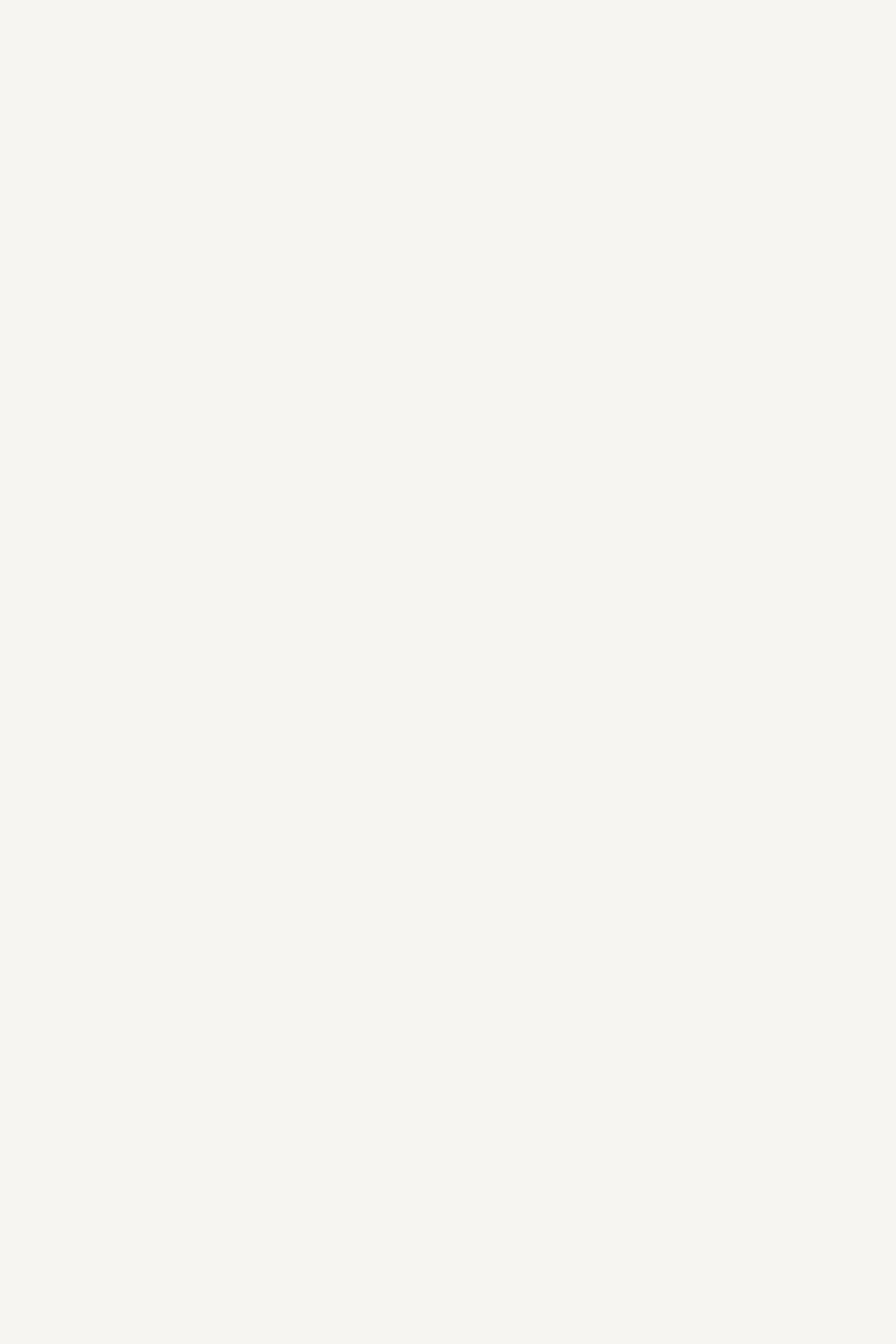
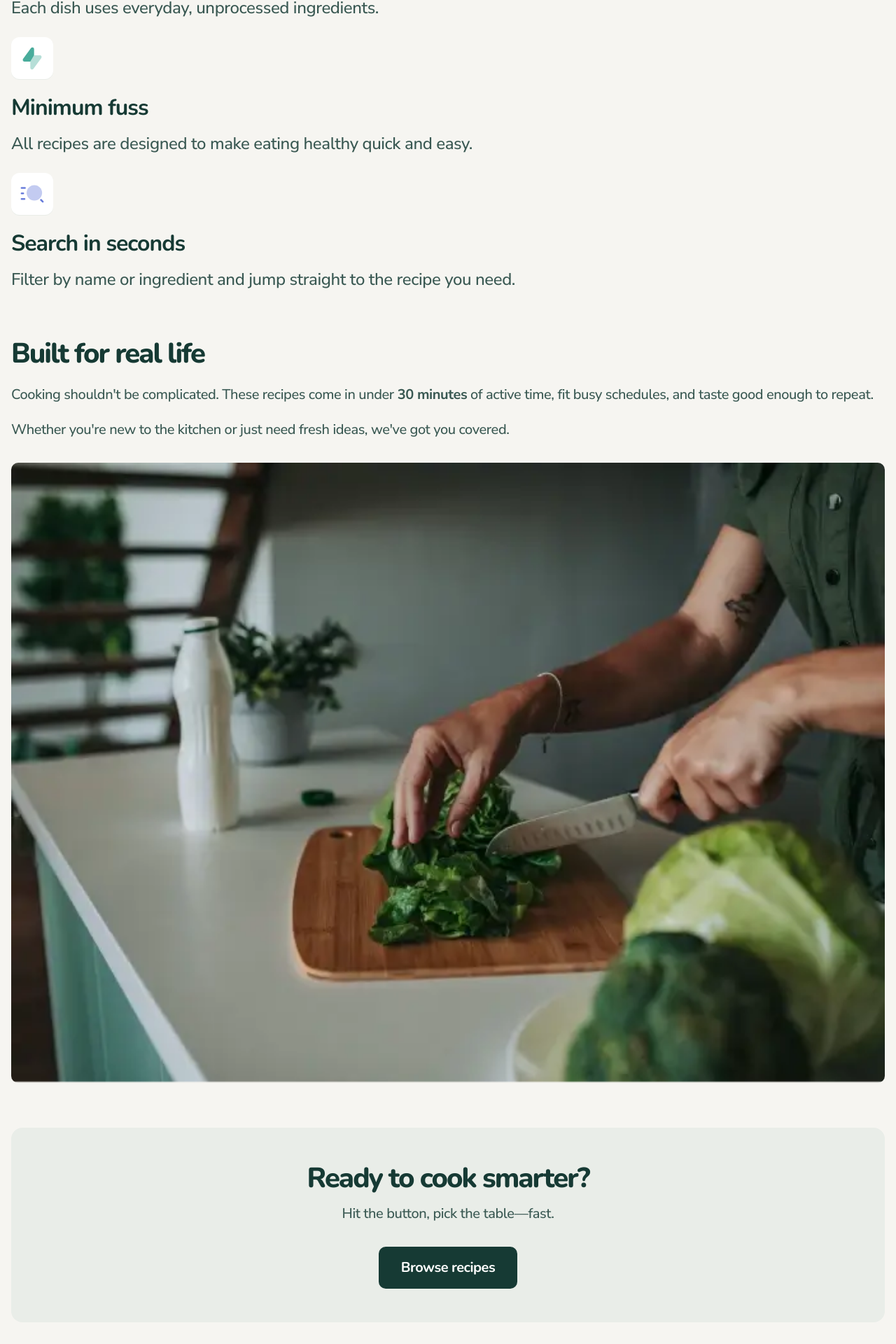
Before and after one commit to niiquash/recipe-finder, a React (Vite) app: page / in a window 1280 px wide. Shown: the part 1388-3308 px from the top of the page at 70% size. Before the commit the page ends 1174 px from the top, so only its background shows below. Built offline with nearby package versions, Linux system fonts and the light colour scheme.

Commit message:
- Complete the homepage

```diff
--- a/src/pages/home-page/HomePage.css
+++ b/src/pages/home-page/HomePage.css
@@ -1,5 +1,7 @@
+/************************************************
+* Hero Section
+************************************************/
 .home-page-container {
-  height: 100vh;
   padding-left: 16px;
   padding-right: 16px;
 }
@@ -69,3 +71,142 @@
   transform: rotate(-5deg);
   z-index: -9;
 }
+
+/************************************************
+* Benefits Section
+************************************************/
+.benefits-section {
+  margin-top: 64px;
+  display: flex;
+  flex-direction: column;
+  gap: 32px;
+}
+
+.benefits-heading h2 {
+  font-size: 40px;
+  font-weight: 800;
+  line-height: 120%;
+  letter-spacing: -2px;
+  color: #163a34;
+}
+
+.benefits-content {
+  display: flex;
+  flex-direction: column;
+  gap: 24px;
+}
+
+.benefits-image-container {
+  background-color: white;
+  width: 60px;
+  height: 60px;
+  border-radius: 12px;
+  display: flex;
+  align-items: center;
+  justify-content: center;
+  box-shadow: 0px 1px 0px 0px #e9ede8;
+}
+
+.benefits-details h3 {
+  margin-top: 20px;
+  font-size: 32px;
+  font-weight: 700;
+  line-height: 130%;
+  letter-spacing: -1px;
+  color: #163a34;
+}
+
+.benefits-details p {
+  margin-top: 12px;
+  font-family: "Nunito Sans", sans-serif;
+  font-size: 24px;
+  font-weight: 500;
+  line-height: 150%;
+  letter-spacing: -0.4px;
+  color: #395852;
+}
+
+/************************************************
+* Support Section
+************************************************/
+.support-section {
+  margin-top: 64px;
+  display: flex;
+  flex-direction: column;
+  gap: 32px;
+}
+
+.support-section-content h2 {
+  font-size: 40px;
+  font-weight: 800;
+  line-height: 120%;
+  letter-spacing: -2px;
+  color: #163a34;
+}
+
+.support-paragraph-1,
+.support-paragraph-2 {
+  margin-top: 20px;
+  font-family: "Nunito Sans", sans-serif;
+  font-size: 20px;
+  font-weight: 500;
+  line-height: 150%;
+  letter-spacing: -0.4px;
+  color: #395852;
+}
+
+.support-section-image {
+  width: 100%;
+  border-radius: 10px;
+}
+/************************************************
+* Action Section
+************************************************/
+.action-section {
+  margin-top: 64px;
+  background-color: #e9ede8;
+  border-radius: 16px;
+  padding: 48px 16px;
+  text-align: center;
+}
+
+.action-section h2 {
+  font-size: 40px;
+  font-weight: 800;
+  line-height: 120%;
+  letter-spacing: -2px;
+  color: #163a34;
+}
+
+.action-section p {
+  margin-top: 12px;
+  font-family: "Nunito Sans", sans-serif;
+  font-size: 20px;
+  font-weight: 500;
+  line-height: 150%;
+  letter-spacing: -0.4px;
+  color: #395852;
+}
+
+.action-button {
+  margin-top: 32px;
+  text-decoration: none;
+  display: inline-block;
+  padding: 16px 32px;
+  border: none;
+  border-radius: 10px;
+  background-color: #163a34;
+  color: #fff;
+
+  font-family: "Nunito", sans-serif;
+  font-size: 20px;
+  font-weight: 700;
+  line-height: 140%;
+  letter-spacing: -0.5px;
+  transition: background-color 0.3s ease;
+  cursor: pointer;
+}
+
+.action-button:hover {
+  background-color: #395852;
+}
--- a/src/pages/home-page/HomePage.jsx
+++ b/src/pages/home-page/HomePage.jsx
@@ -1,6 +1,10 @@
 import "./HomePage.css";
 import HomeHeroImage from "/image-home-hero-small.webp";
+import SectionImage from "/image-home-real-life-small.webp";
 import HeroSquiggle from "../../assets/pattern-squiggle-1.svg";
+import NoFuss from "../../assets/icon-minimum-fuss.svg";
+import WholeFoods from "../../assets/icon-whole-food-recipes.svg";
+import Search from "../../assets/icon-search-in-seconds.svg";
 import { Link } from "react-router";
 const HomePage = () => {
   return (
@@ -29,9 +33,65 @@ const HomePage = () => {
           />
         </div>
       </section>
-      <section></section>
-      <section></section>
-      <section></section>
+      <section className="benefits-section">
+        <div className="benefits-heading">
+          <h2>What you&apos;ll get</h2>
+        </div>
+        <div className="benefits-content">
+          <article className="benefits-details">
+            <div className="benefits-image-container">
+              <img src={WholeFoods} alt="An icon of a carrot." />
+            </div>
+            <h3>Whole-food recipes</h3>
+            <p>Each dish uses everyday, unprocessed ingredients.</p>
+          </article>
+          <article className="benefits-details">
+            <div className="benefits-image-container">
+              <img src={NoFuss} alt="An icon of a peg." />
+            </div>
+            <h3>Minimum fuss</h3>
+            <p>
+              All recipes are designed to make eating healthy quick and easy.
+            </p>
+          </article>
+          <article className="benefits-details">
+            <div className="benefits-image-container">
+              <img src={Search} alt="An icon of a magnifying glass." />
+            </div>
+            <h3>Search in seconds</h3>
+            <p>
+              Filter by name or ingredient and jump straight to the recipe you
+              need.
+            </p>
+          </article>
+        </div>
+      </section>
+      <section className="support-section">
+        <article className="support-section-content">
+          <h2>Built for real life</h2>
+          <p className="support-paragraph-1">
+            Cooking shouldn&apos;t be complicated. These recipes come in under
+            <b> 30 minutes</b> of active time, fit busy schedules, and taste
+            good enough to repeat.
+          </p>
+          <p className="support-paragraph-2">
+            Whether you&apos;re new to the kitchen or just need fresh ideas,
+            we&apos;ve got you covered.
+          </p>
+        </article>
+        <img
+          className="support-section-image"
+          src={SectionImage}
+          alt="A person chopping veggies."
+        />
+      </section>
+      <section className="action-section">
+        <h2>Ready to cook smarter?</h2>
+        <p>Hit the button, pick the table&#8212;fast.</p>
+        <Link to="/recipes" className="action-button">
+          Browse recipes
+        </Link>
+      </section>
     </main>
   );
 };
```
